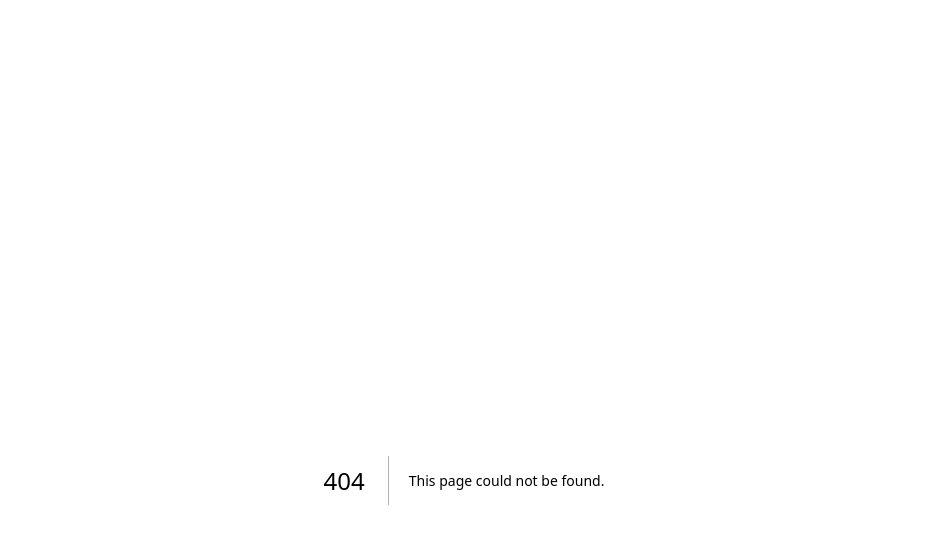
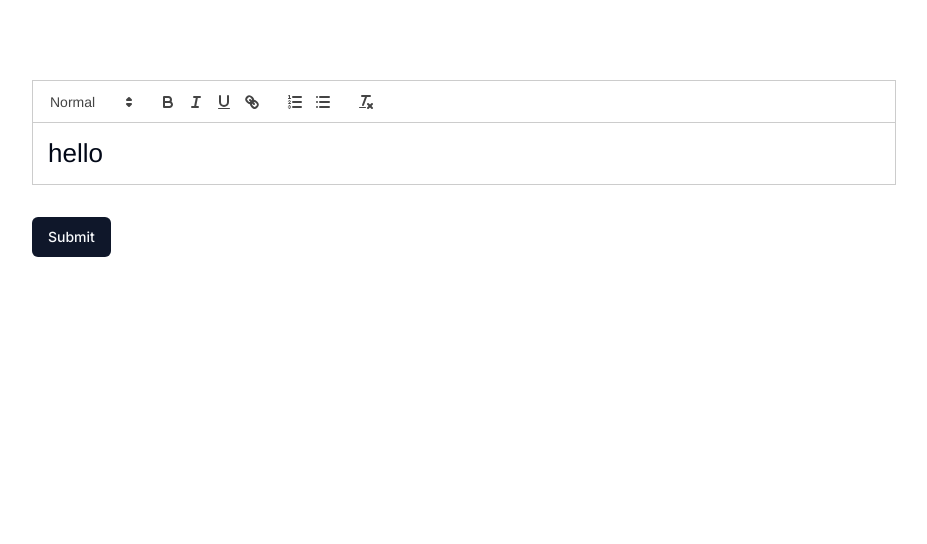
Before and after one commit to jakubfiglak/sandbox, a Next.js app: page /quill in a window 1280 px wide. Before the commit this address had no page. Shown: the top 544 px of the page, without its empty margins (176-1103 px from the left). Built offline with nearby package versions, Linux system fonts and the light colour scheme.

Commit message:
feat: quill test

```diff
--- a/app/page.tsx
+++ b/app/page.tsx
@@ -14,6 +14,9 @@ export default function Home() {
           <li>
             <Link href="/framer-motion">Framer Motion</Link>
           </li>
+          <li>
+            <Link href="/quill">Quill</Link>
+          </li>
         </ul>
       </nav>
     </main>
--- /dev/null
+++ b/app/quill/_components/quill.tsx
@@ -0,0 +1,46 @@
+"use client";
+
+import { zodResolver } from "@hookform/resolvers/zod";
+import { useForm } from "react-hook-form";
+
+import { Button } from "@/components/ui/button";
+import { Form } from "@/components/ui/form";
+
+import React from "react";
+import ReactQuill from "react-quill";
+import "react-quill/dist/quill.snow.css";
+import { z } from "zod";
+
+const quillInput = z.object({
+  value: z.any(),
+});
+
+type QuillInput = z.infer<typeof quillInput>;
+
+export const Quill = () => {
+  const form = useForm<QuillInput>({
+    resolver: zodResolver(quillInput),
+    defaultValues: {
+      value: `<h1>hello</h1>`,
+    },
+  });
+
+  function onSubmit(values: QuillInput) {
+    console.log(values);
+  }
+
+  return (
+    <Form {...form}>
+      <form onSubmit={form.handleSubmit(onSubmit)} className="space-y-8">
+        <ReactQuill
+          theme="snow"
+          defaultValue={form.getValues("value")}
+          onChange={(_content, _delta, _source, editor) => {
+            form.setValue("value", editor.getHTML());
+          }}
+        />
+        <Button type="submit">Submit</Button>
+      </form>
+    </Form>
+  );
+};
--- /dev/null
+++ b/app/quill/page.tsx
@@ -0,0 +1,7 @@
+import { Quill } from "./_components/quill";
+
+const QuillPage = () => {
+  return <Quill />;
+};
+
+export default QuillPage;
--- a/package.json
+++ b/package.json
@@ -29,6 +29,7 @@
     "react": "18.2.0",
     "react-dom": "18.2.0",
     "react-hook-form": "^7.47.0",
+    "react-quill": "^2.0.0",
     "tailwind-merge": "^2.0.0",
     "tailwindcss": "3.3.5",
     "tailwindcss-animate": "^1.0.7",
```
Also changed, not shown: 1 other file (tests, documents, lock files or other folders).
